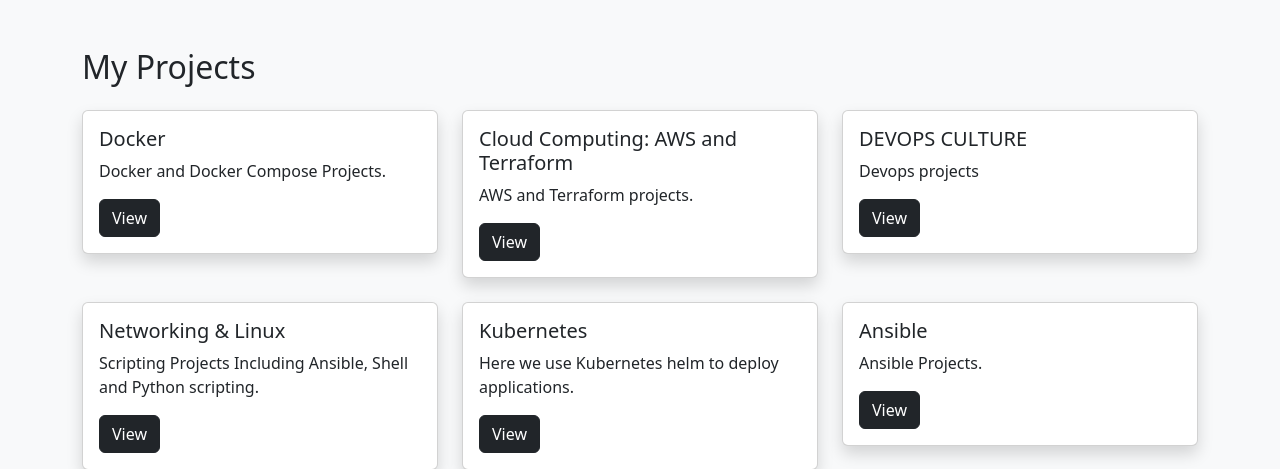
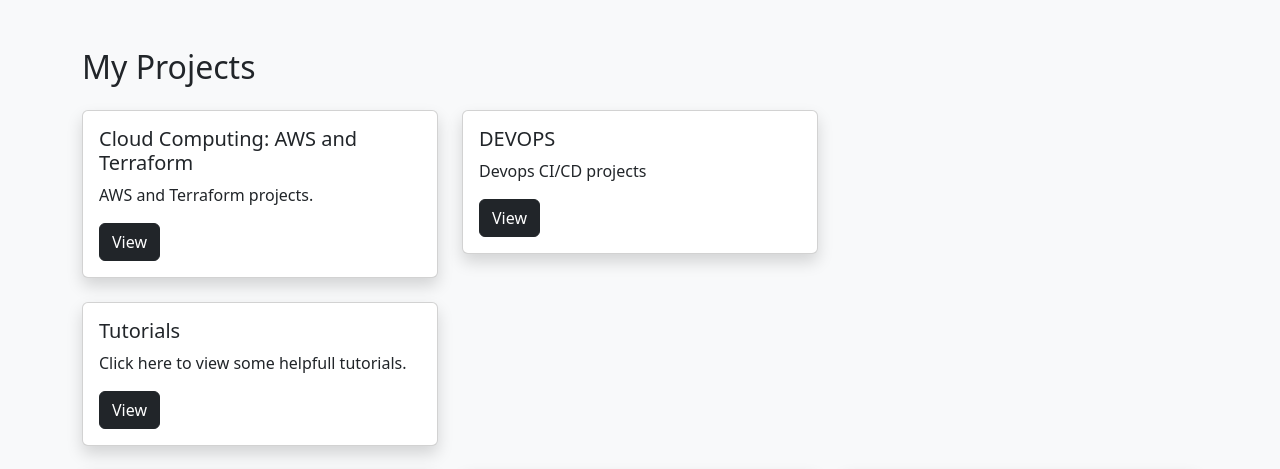
Before and after one commit to bcho77/PythonProject, a Django app: page /projects/ in a window 1280 px wide. Shown: the part 56-525 px from the top of the page. Run offline with Django 5.2, Linux system fonts and the light colour scheme.

Commit message:
Update projects

```diff
--- a/PortoFolio/core/templates/core/home.html
+++ b/PortoFolio/core/templates/core/home.html
@@ -16,7 +16,7 @@
 
         <!-- LEFT: Image -->
         <div class="col-md-5 text-center fade-left mb-4 mb-md-0">
-            <img src="{% static 'images/image-van.png' %}"
+            <img src="{% static 'images/pict.png' %}"
                  class="img-fluid rounded-circle shadow"
                  style="max-width: 280px;"
                  alt="Profile Picture">
--- a/PortoFolio/core/templates/core/projects.html
+++ b/PortoFolio/core/templates/core/projects.html
@@ -5,12 +5,13 @@
 <h2 class="mb-4">My Projects</h2>
 
 <div class="row">
+
     <div class="col-md-4">
         <div class="card mb-4 shadow">
             <div class="card-body">
-                <h5 class="card-title">Docker</h5>
-                <p class="card-text">Docker and Docker Compose Projects.</p>
-                <a href="https://github.com/bcho77/Devops_projects/tree/main/Docker%26Docker_Compose/Docker_%26_Docker_compose_p" target="_blank" class="btn btn-dark">View</a>
+                <h5 class="card-title">Cloud Computing: AWS and Terraform</h5>
+                <p class="card-text">AWS and Terraform projects.</p>
+                <a href="https://github.com/bcho77/Devops_projects/tree/main/Terraform_Aws" target="_blank" class="btn btn-dark">View</a>
             </div>
         </div>
     </div>
@@ -18,24 +19,25 @@
     <div class="col-md-4">
         <div class="card mb-4 shadow">
             <div class="card-body">
-                <h5 class="card-title">Cloud Computing: AWS and Terraform</h5>
-                <p class="card-text">AWS and Terraform projects.</p>
-                <a href="https://github.com/bcho77/Devops_projects/tree/main/Terraform%26Aws/Terraform_Projects" target="_blank" class="btn btn-dark">View</a>
-            </div>
-        </div>
-    </div>
-
-    <div class="col-md-4">
-        <div class="card mb-4 shadow">
-            <div class="card-body">
-                <h5 class="card-title">DEVOPS CULTURE</h5>
-                <p class="card-text">Devops projects</p>
+                <h5 class="card-title">DEVOPS</h5>
+                <p class="card-text">Devops CI/CD projects</p>
                 <a href="https://github.com/bcho77/Devops_projects/tree/main/CI/CD_Complet_Projects" target="_blank" class="btn btn-dark">View</a>
             </div>
         </div>
     </div>
 </div>
+<div class="row">
+    <div class="col-md-4">
+        <div class="card mb-4 shadow">
+            <div class="card-body">
+                <h5 class="card-title">Tutorials</h5>
+                <p class="card-text">Click here to view some helpfull tutorials.</p>
+                <a href="/tutorial/" target="_blank" class="btn btn-dark">View</a>
+            </div>
+        </div>
+    </div>
 
+</div>
 <div class="row">
     <div class="col-md-4">
         <div class="card mb-4 shadow">
@@ -67,18 +69,16 @@
         </div>
     </div>
 </div>
-
-<div class="row">
-    <div class="col-md-4">
+<div class="col-md-4">
         <div class="card mb-4 shadow">
             <div class="card-body">
-                <h5 class="card-title">Tutorials</h5>
-                <p class="card-text">Click here to view some helpfull tutorials.</p>
-                <a href="/tutorial/" target="_blank" class="btn btn-dark">View</a>
+                <h5 class="card-title">Docker</h5>
+                <p class="card-text">Docker and Docker Compose Projects.</p>
+                <a href="https://github.com/bcho77/Devops_projects/tree/main/Docker%26Docker_Compose/Docker_%26_Docker_compose_p" target="_blank" class="btn btn-dark">View</a>
             </div>
         </div>
     </div>
 
-</div>
+
 
 {% endblock %}
```
Also changed, not shown: PortoFolio/core/static/images/pict.png (added).
